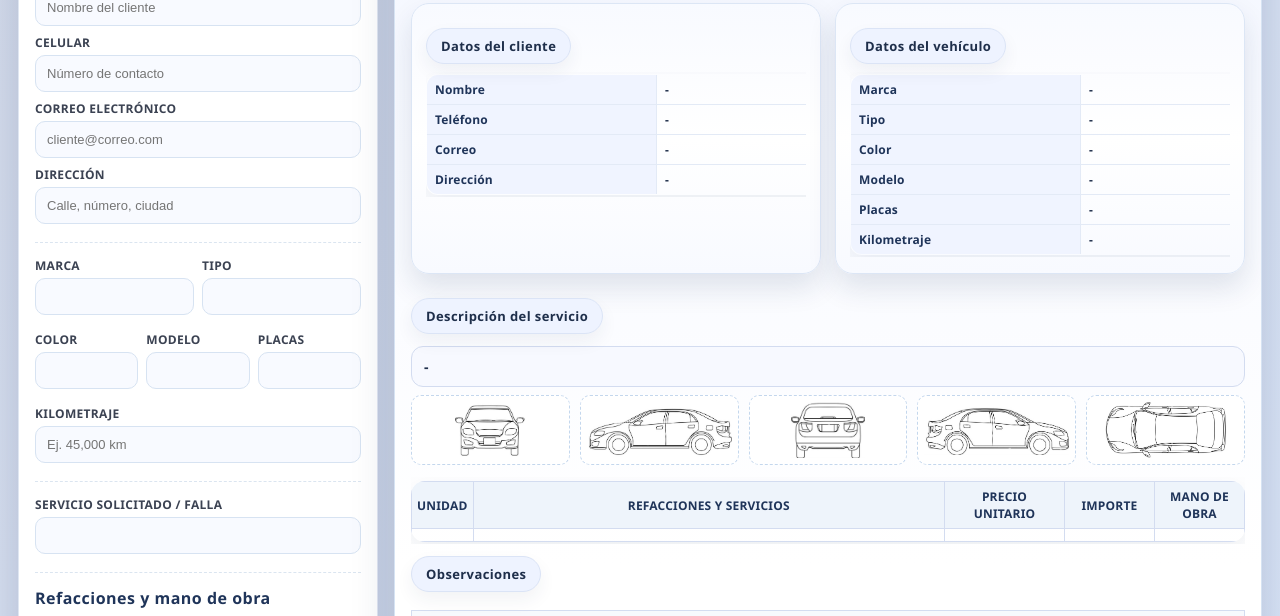
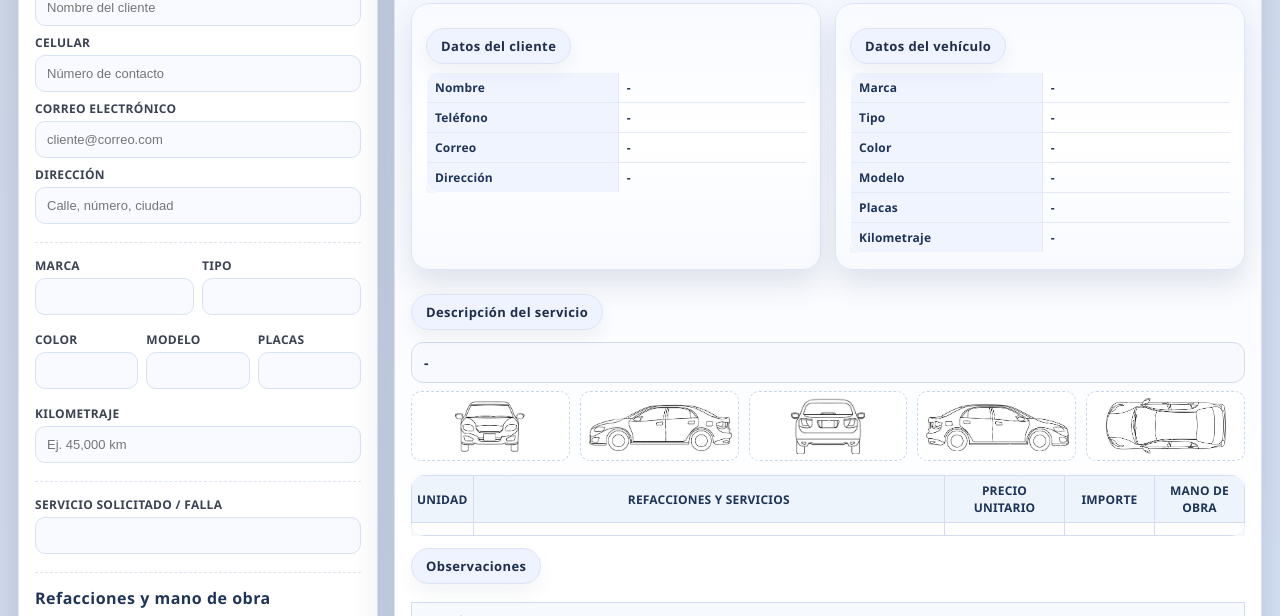
Before and after one commit to kknto/cotizador-mecanico, a plain HTML site: page web/index.html in a window 1280 px wide. Shown: the part 106-722 px from the top of the page. Drawn offline with Linux system fonts and the light colour scheme.

Commit message:
Ajustar tablas cliente/vehiculo sin scroll

```diff
--- a/web/styles.css
+++ b/web/styles.css
@@ -270,7 +270,7 @@ button:active { transform: translateY(1px); }
   overflow: hidden;
 }
 .info-card .compact-table th {
-  width: 36%;
+  width: 30%;
   background: #f0f4ff;
   color: var(--azul-oscuro);
   font-weight: 800;
@@ -283,12 +283,12 @@ button:active { transform: translateY(1px); }
 }
 .table-wrapper {
   width: 100%;
-  overflow-x: auto;
-  padding: 2px 0;
+  overflow-x: visible;
+  padding: 0;
 }
 .table-wrapper table {
   width: 100%;
-  min-width: 640px;
+  min-width: 0;
 }
 .center-banner {
   display: flex;
```
